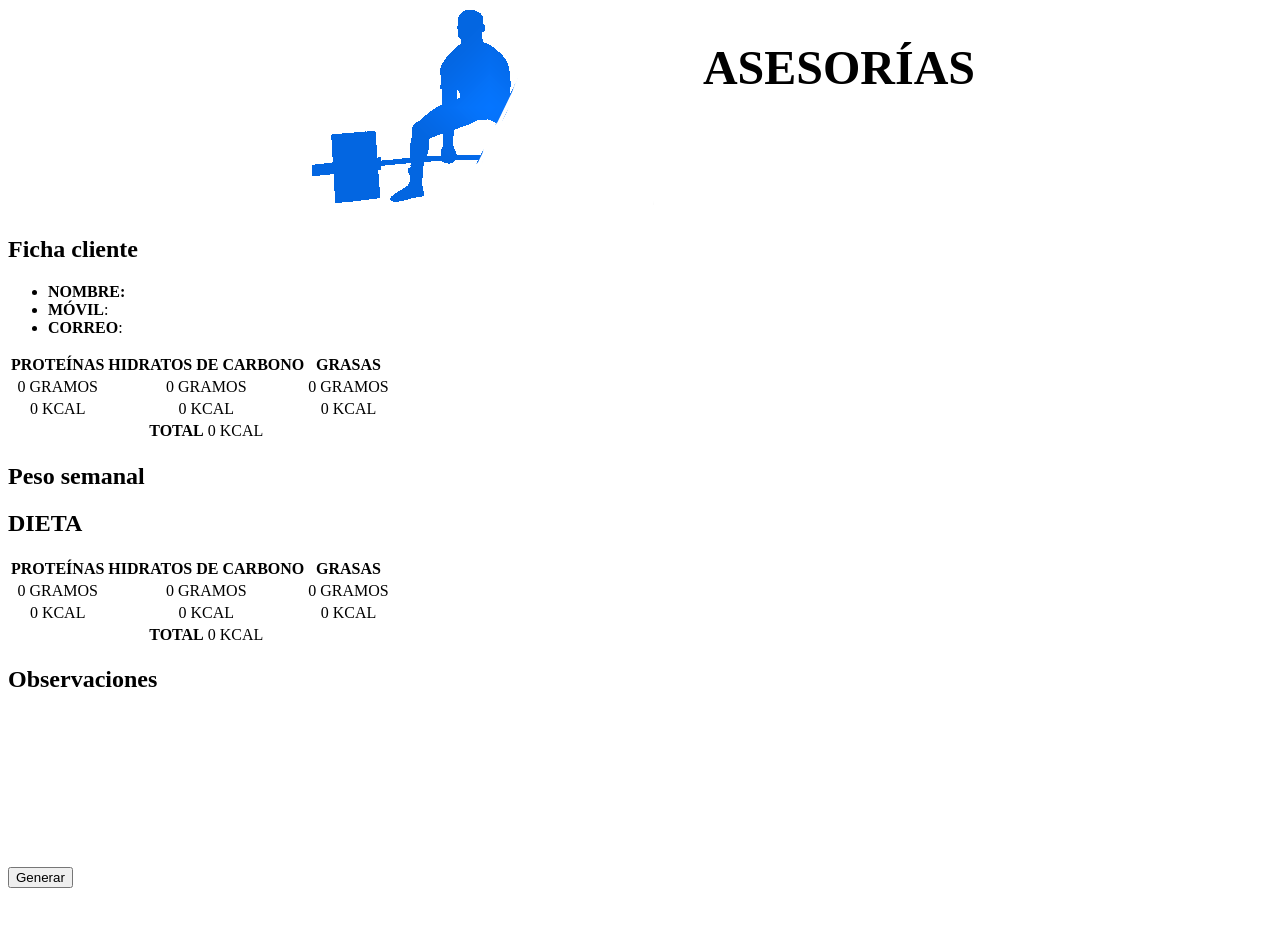
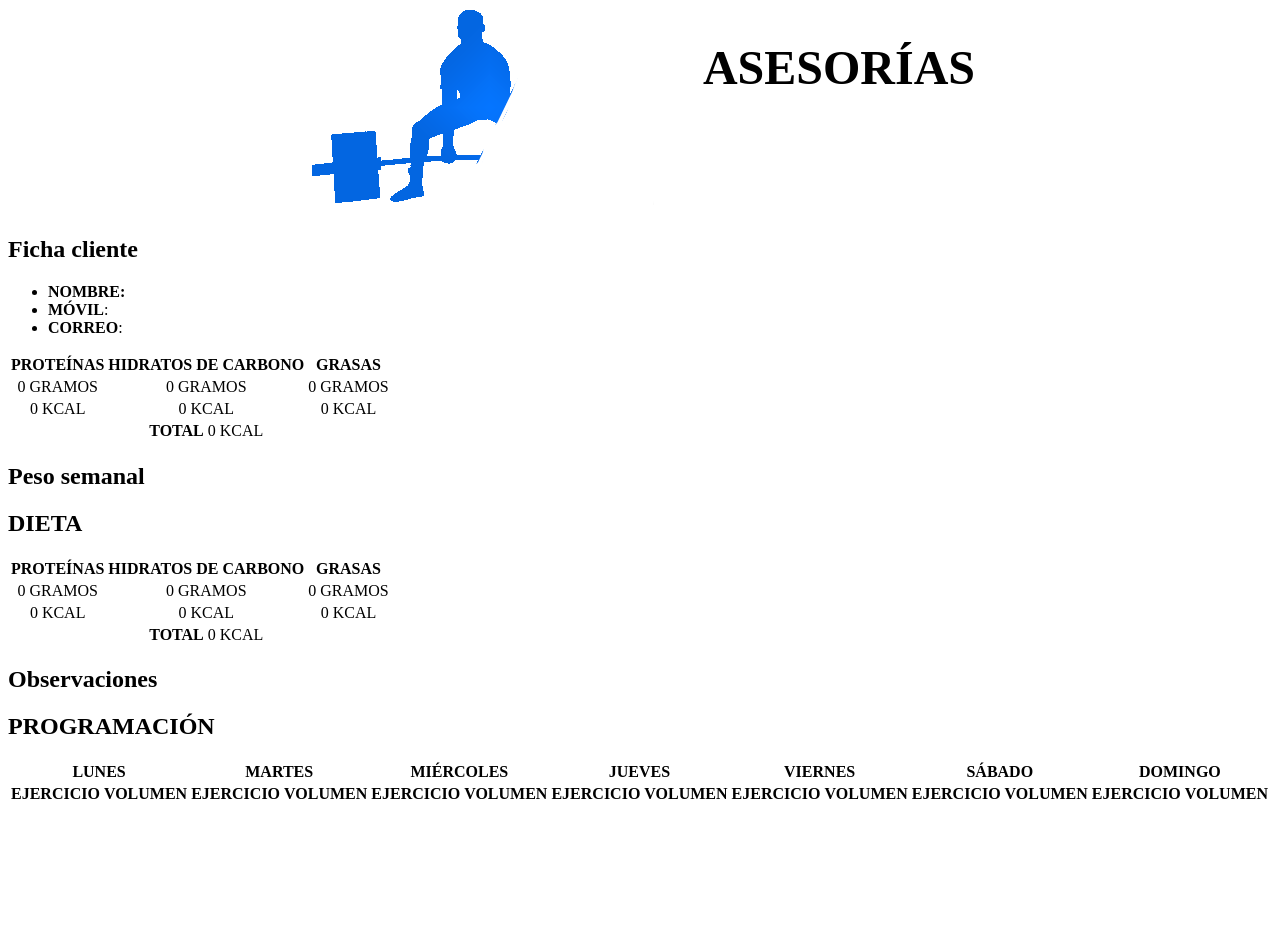
Before and after one commit to Zaleort/jnv-scheduler, a Vue app: page / in a window 1280 px wide. Shown: the top 952 px of the page. Before the commit the page ends 896 px from the top, so only its background shows below. Built offline with nearby package versions, Linux system fonts and the light colour scheme.

Commit message:
WorkoutSchedule styles

```diff
--- a/src/file/components/WorkoutSchedule.vue
+++ b/src/file/components/WorkoutSchedule.vue
@@ -1,3 +1,70 @@
 <template>
-  <div></div>
+  <div class="workout-schedule">
+    <h2 class="file__subheading">PROGRAMACIÓN</h2>
+
+    <table class="table workout-schedule__table">
+      <thead>
+        <tr>
+          <th colspan="2">LUNES</th>
+          <th colspan="2">MARTES</th>
+          <th colspan="2">MIÉRCOLES</th>
+          <th colspan="2">JUEVES</th>
+          <th colspan="2">VIERNES</th>
+          <th colspan="2">SÁBADO</th>
+          <th colspan="2">DOMINGO</th>
+        </tr>
+
+        <tr>
+          <template v-for="i in 7">
+            <th class="pink">EJERCICIO</th>
+            <th class="pink">VOLUMEN</th>
+          </template>
+        </tr>
+      </thead>
+
+      <tbody>
+        <tr>
+          <td>{{ mon?.exercise }}</td>
+          <td>{{ mon?.volume }}</td>
+
+          <td>{{ tue?.exercise }}</td>
+          <td>{{ tue?.volume }}</td>
+
+          <td>{{ wed?.exercise }}</td>
+          <td>{{ wed?.volume }}</td>
+
+          <td>{{ thu?.exercise }}</td>
+          <td>{{ thu?.volume }}</td>
+
+          <td>{{ fri?.exercise }}</td>
+          <td>{{ fri?.volume }}</td>
+
+          <td>{{ sat?.exercise }}</td>
+          <td>{{ sat?.volume }}</td>
+
+          <td>{{ sun?.exercise }}</td>
+          <td>{{ sun?.volume }}</td>
+        </tr>
+      </tbody>
+    </table>
+  </div>
 </template>
+
+<script setup lang="ts">
+  interface WorkoutDay {
+    exercise: string;
+    volume: string;
+  }
+
+  interface WorkoutScheduleProps {
+    mon: WorkoutDay;
+    tue: WorkoutDay;
+    wed: WorkoutDay;
+    thu: WorkoutDay;
+    fri: WorkoutDay;
+    sat: WorkoutDay;
+    sun: WorkoutDay;
+  }
+
+  const props = defineProps<WorkoutScheduleProps>()
+</script>
--- /dev/null
+++ b/src/file/styles/_workout-schedule.scss
@@ -0,0 +1,21 @@
+@use './variables' as jnv;
+
+.workout-schedule {
+  display: flex;
+  flex-direction: column;
+
+  & h2 {
+    margin: 0 auto;
+    margin-bottom: 1em;
+  }
+
+  &__table {
+    & tr:first-child th:not(:last-child) {
+      border-right: 1px solid white;
+    }
+
+    & th:nth-child(2n):not(:last-child), & td:nth-child(2n):not(:last-child) {
+      border-right: 1px solid white;
+    }
+  }
+}
```
